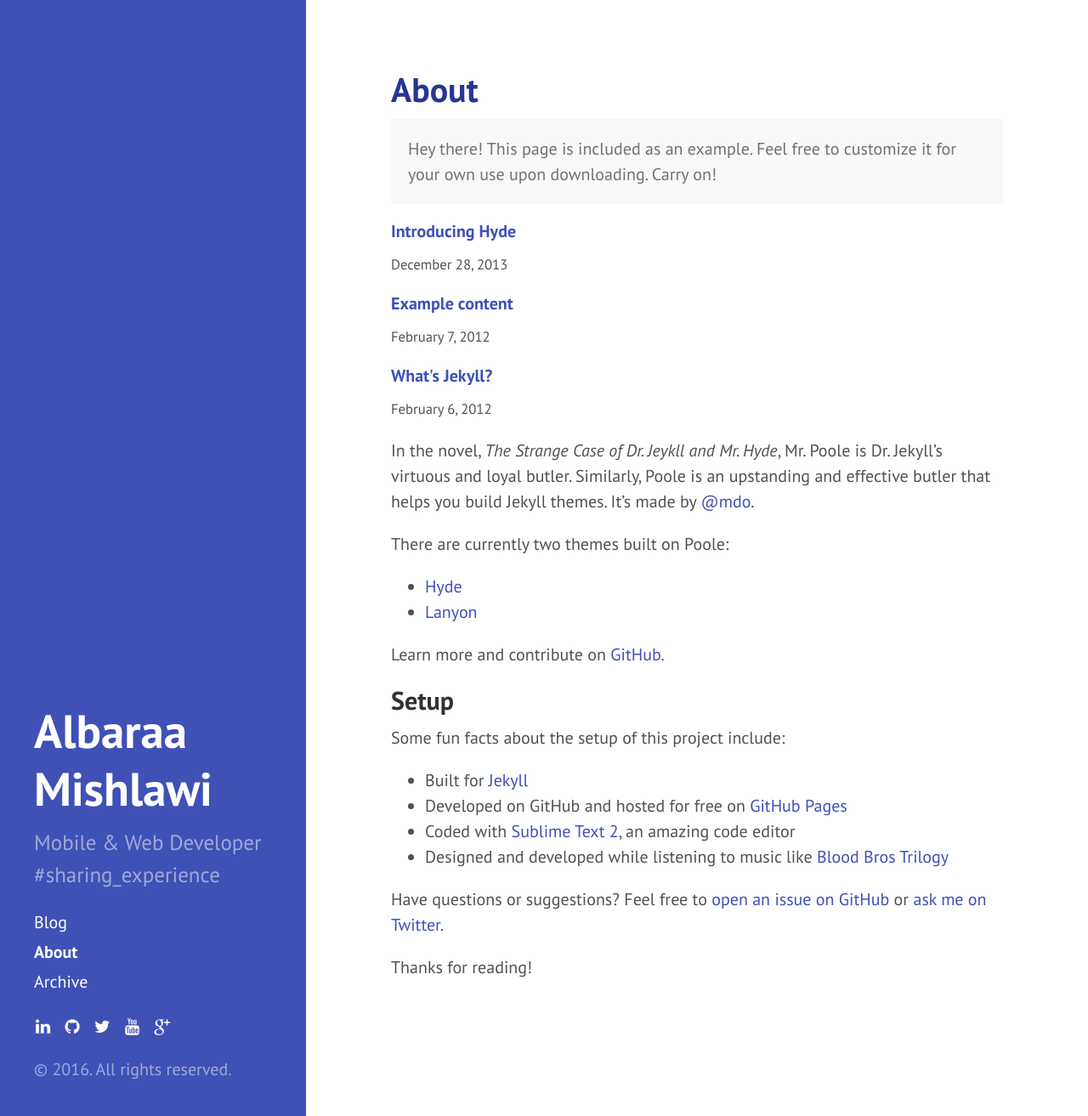
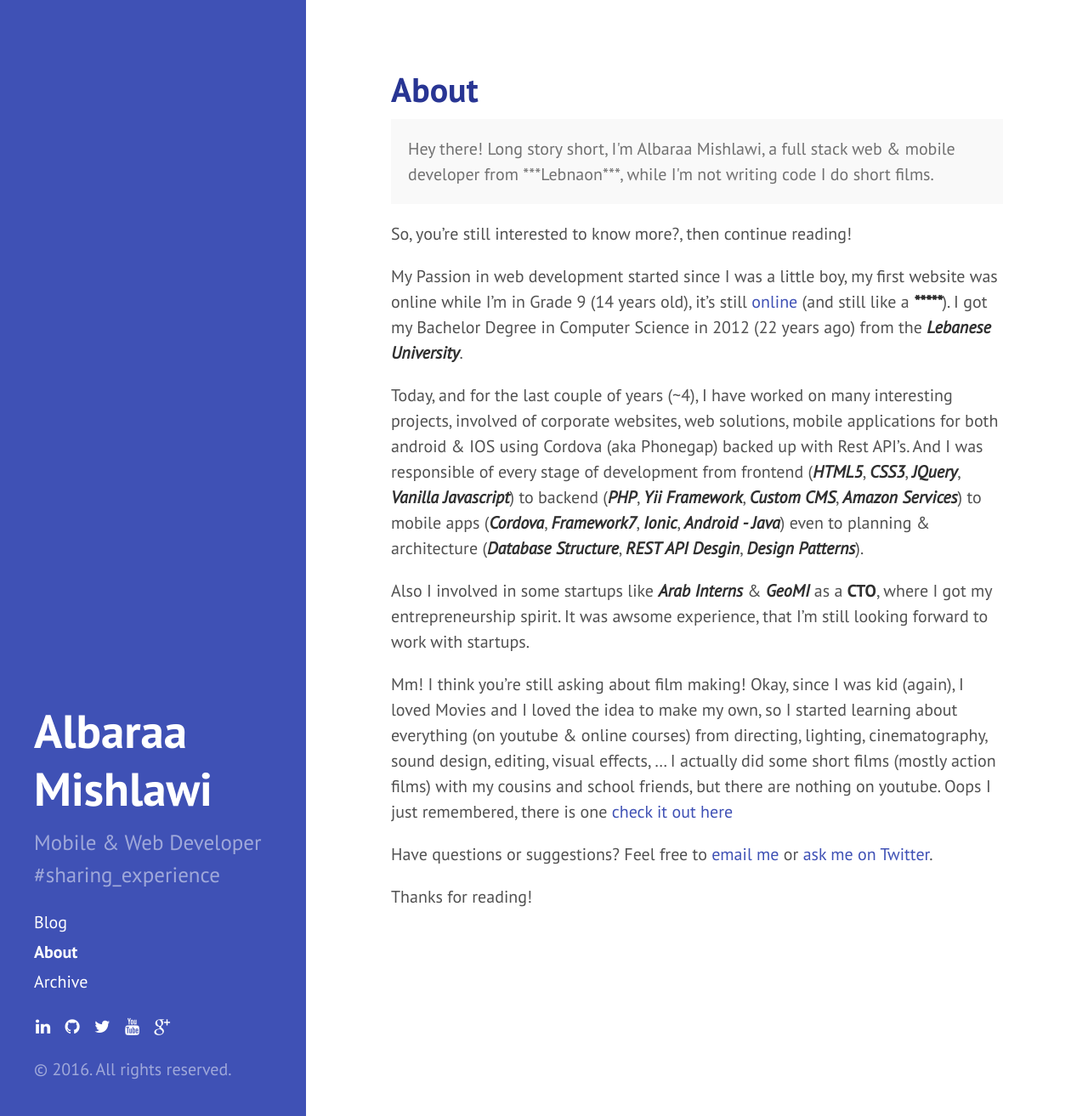
Before and after one commit to albaraam/albaraam.github.io, a Jekyll site: the page built from about.md, in a window 1280 px wide and 1313 px high. Shown: the whole window at 85% size. Built offline with Jekyll 4.4.1, drawn with Linux system fonts in a browser that asks for light colours; nearby versions of some CDN libraries; Markdown is read by kramdown in place of the engine named in the settings.

Commit message:
update about page content

```diff
--- a/about.md
+++ b/about.md
@@ -4,32 +4,20 @@
 ---
 
 <p class="message">
-  Hey there! This page is included as an example. Feel free to customize it for your own use upon downloading. Carry on!
+  Hey there! Long story short, I'm Albaraa Mishlawi, a full stack web & mobile developer from ***Lebnaon***, while I'm not writing code I do short films.
 </p>
 
-{% for post in site.posts %}
-<h4><a href="{{ post.url }}">{{ post.title }}</a></h4>
-<p><small>{{ post.date | date: "%B %e, %Y" }}</small></p>
-{% endfor %}
+So, you're still interested to know more?, then continue reading!
 
-In the novel, *The Strange Case of Dr. Jeykll and Mr. Hyde*, Mr. Poole is Dr. Jekyll's virtuous and loyal butler. Similarly, Poole is an upstanding and effective butler that helps you build Jekyll themes. It's made by [@mdo](https://twitter.com/mdo).
+My Passion in web development started since I was a little boy, my first website was online while I'm in Grade 9 (14 years old), it's still [online](http://teachmeweb.4t.com/) (and still like a ___*****___). I got my Bachelor Degree in Computer Science in 2012 (22 years ago) from the ___Lebanese University___.
 
-There are currently two themes built on Poole:
+Today, and for the last couple of years (~4), I have worked on many interesting projects, involved of corporate websites, web solutions, mobile applications for both android & IOS using Cordova (aka Phonegap) backed up with Rest API's. And I was responsible of every stage of development from frontend (___HTML5___, ___CSS3___, ___JQuery___, ___Vanilla Javascript___) to backend (___PHP___, ___Yii Framework___, ___Custom CMS___, ___Amazon Services___) to mobile apps (___Cordova___, ___Framework7___, ___Ionic___, ___Android - Java___)  even to planning & architecture (___Database Structure___, ___REST API Desgin___, ___Design Patterns___).
 
-* [Hyde](http://hyde.getpoole.com)
-* [Lanyon](http://lanyon.getpoole.com)
+Also I involved in some startups like ___Arab Interns___ & ___GeoMI___ as a __CTO__, where I got my entrepreneurship spirit. It was awsome experience, that I'm still looking forward to work with startups.
 
-Learn more and contribute on [GitHub](https://github.com/poole).
+Mm! I think you're still asking about film making! Okay, since I was kid (again), I loved Movies and I loved the idea to make my own, so I started learning about everything (on youtube & online courses) from directing, lighting, cinematography, sound design, editing, visual effects, ... I actually did some short films (mostly action films) with my cousins and school friends, but there are nothing on youtube. Oops I just remembered, there is one [check it out here](https://www.youtube.com/watch?v=YEaeX-RFWXs)
 
-## Setup
 
-Some fun facts about the setup of this project include:
-
-* Built for [Jekyll](http://jekyllrb.com)
-* Developed on GitHub and hosted for free on [GitHub Pages](https://pages.github.com)
-* Coded with [Sublime Text 2](http://sublimetext.com), an amazing code editor
-* Designed and developed while listening to music like [Blood Bros Trilogy](https://soundcloud.com/maddecent/sets/blood-bros-series)
-
-Have questions or suggestions? Feel free to [open an issue on GitHub](https://github.com/poole/issues/new) or [ask me on Twitter](https://twitter.com/mdo).
+Have questions or suggestions? Feel free to [email me](mailto:albaraa_m@live.com) or [ask me on Twitter](https://twitter.com/albaraamishlawi).
 
 Thanks for reading!
```
